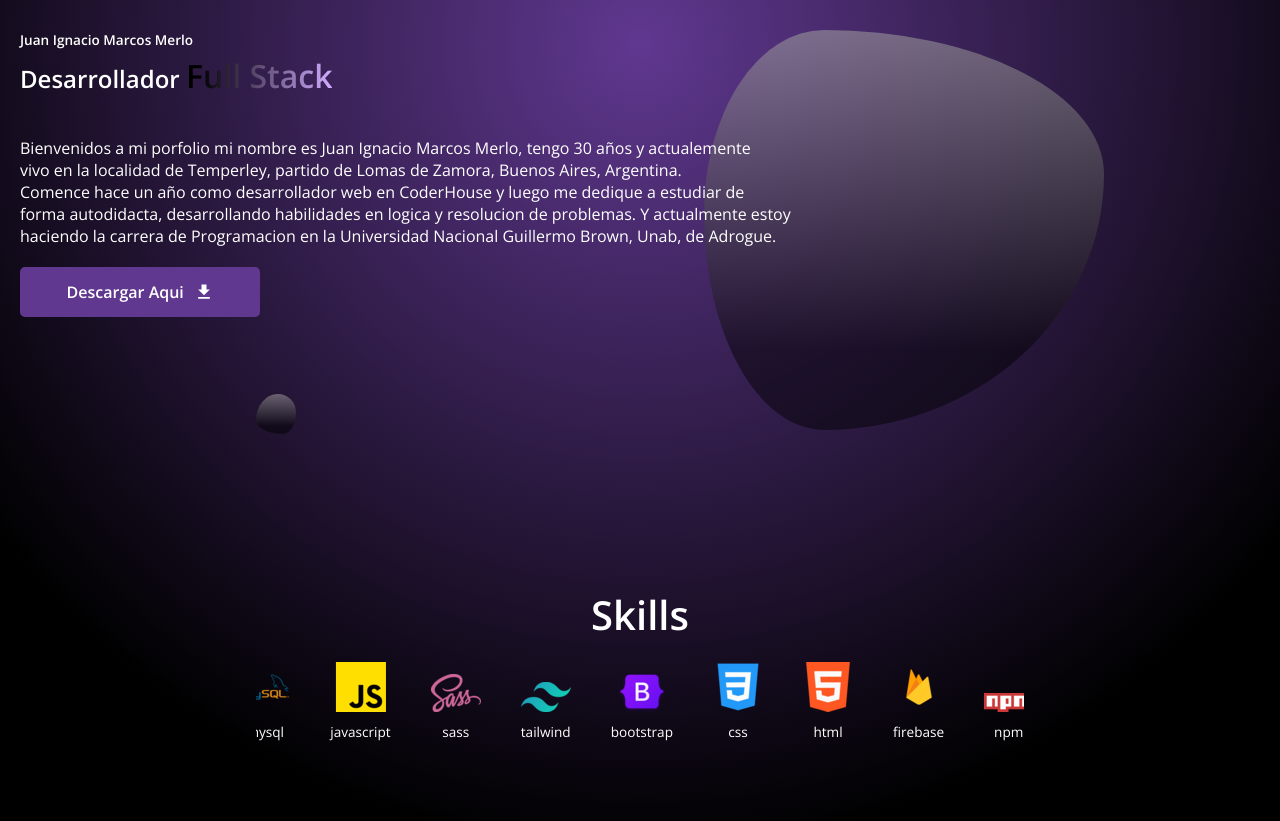
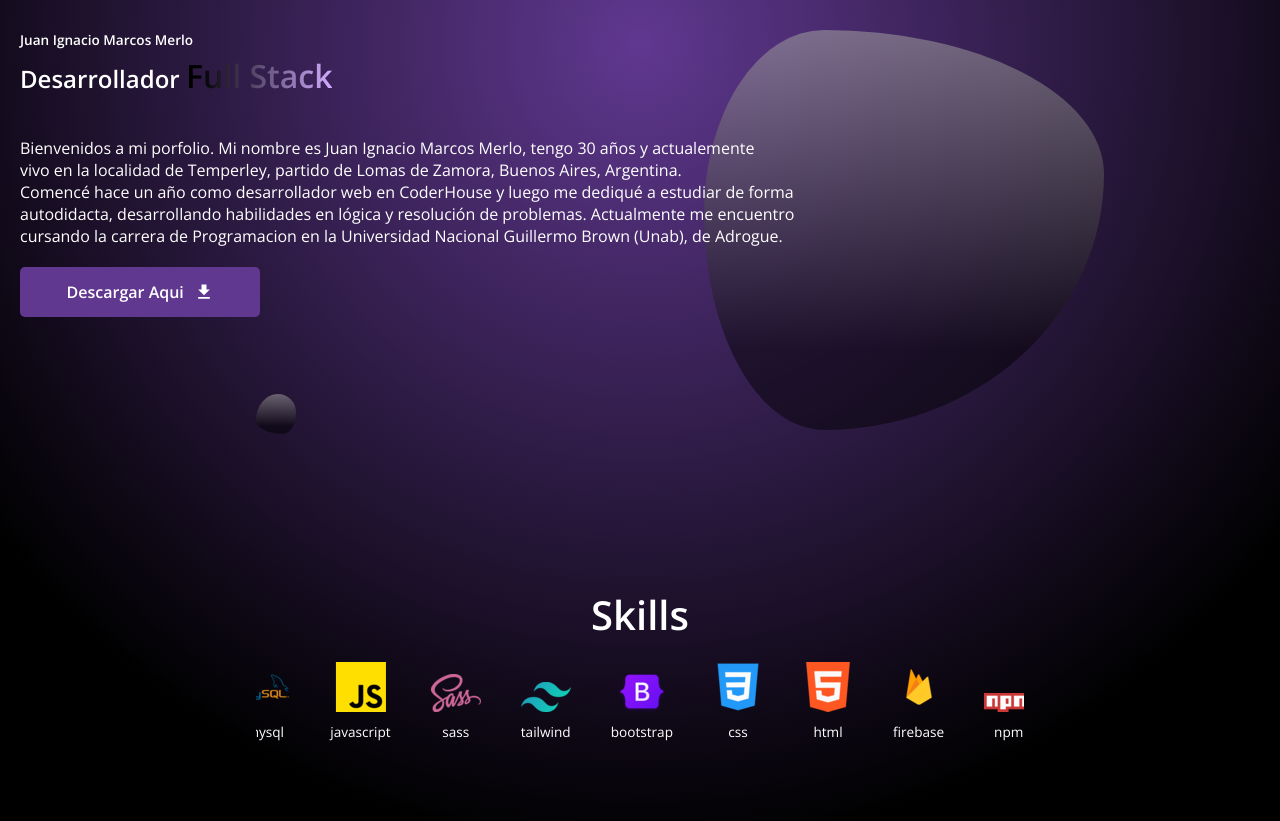
Before and after one commit to JuanIgnacioMarcosMerlo/Porfolio, a React (Vite) app: page / in a window 1280 px wide. Shown: the part 1940-2761 px from the top of the page. Built offline with nearby package versions, Linux system fonts and the light colour scheme.

Commit message:
errors text

```diff
--- a/src/components/About.jsx
+++ b/src/components/About.jsx
@@ -31,16 +31,16 @@ function About() {
       }}>
         <p
         >
-          Bienvenidos a mi porfolio mi nombre es Juan Ignacio Marcos Merlo,
+          Bienvenidos a mi porfolio. Mi nombre es Juan Ignacio Marcos Merlo,
           tengo 30 años y actualemente vivo en la localidad de Temperley, partido de Lomas de Zamora,
            Buenos Aires, Argentina.
         </p>
         <p>
-          Comence hace un año como desarrollador web en CoderHouse y luego me
-          dedique a estudiar de forma autodidacta, desarrollando habilidades en
-          logica y resolucion de problemas. Y actualmente estoy haciendo la
-          carrera de Programacion en la Universidad Nacional Guillermo Brown,
-          Unab, de Adrogue.
+          Comencé hace un año como desarrollador web en CoderHouse y luego me
+          dediqué a estudiar de forma autodidacta, desarrollando habilidades en
+          lógica y resolución de problemas. Actualmente me encuentro cursando la
+          carrera de Programacion en la Universidad Nacional Guillermo Brown (Unab),
+           de Adrogue.
         </p>
       <Cv />
       </div>
```
